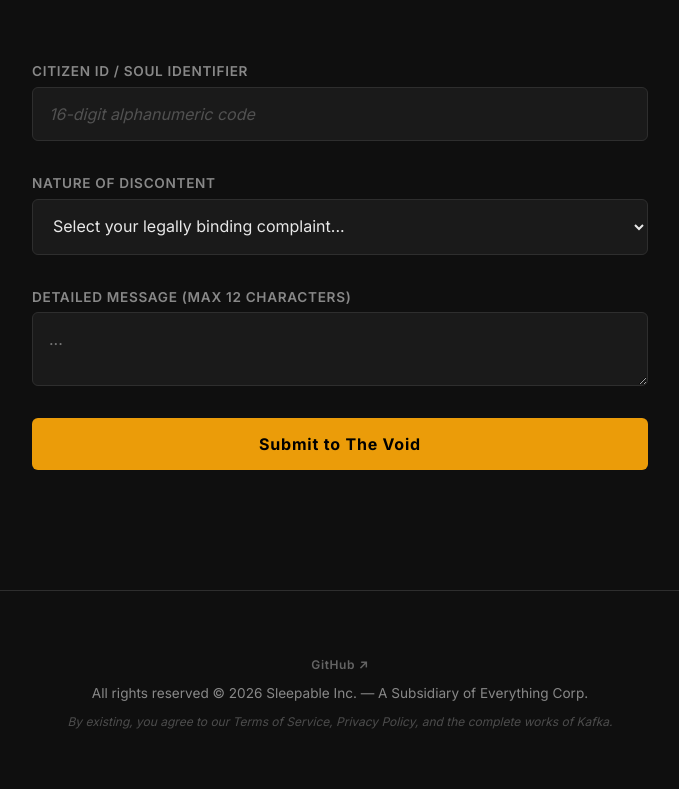
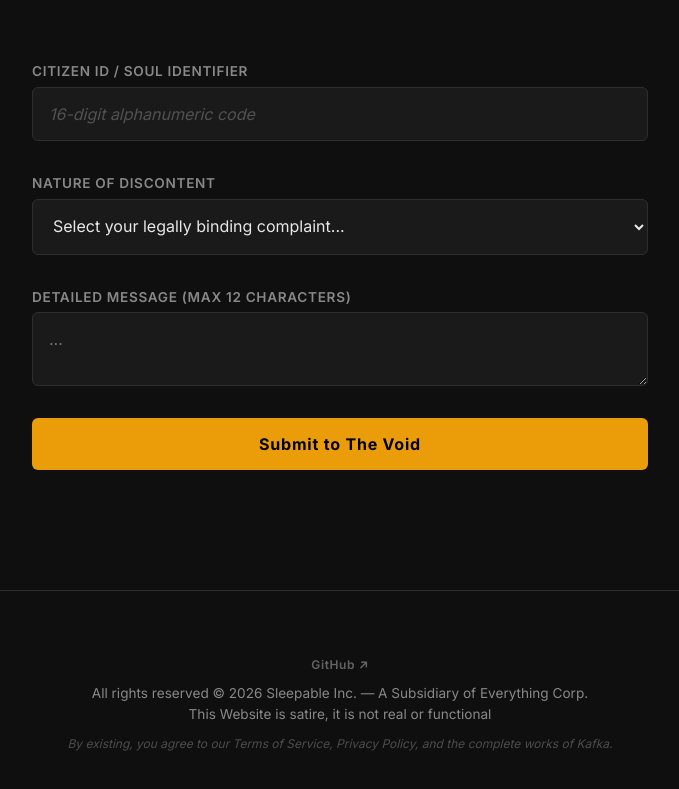
Before and after one commit to UnidentifiedObject/my-website, a plain HTML site: page sleepable/contact.html in a window 1280 px wide. Shown: the part 392-1181 px from the top of the page, without its empty margins (300-979 px from the left). Drawn offline with Linux system fonts and the light colour scheme.

Commit message:
Update contact.html

```diff
--- a/sleepable/contact.html
+++ b/sleepable/contact.html
@@ -120,6 +120,10 @@
             <span class="en">All rights reserved &copy; 2026 Sleepable Inc. — A Subsidiary of Everything Corp.</span>
             <span class="tr">Tüm hakları saklıdır &copy; 2026 Sleepable Inc. — Her Şey Corp. Bir İştiraki.</span>
         </p>
+        <p>
+            <span class="en">This Website is satire, it is not real or functional</span>
+            <span class="tr">Bu web sitesi mizah amaçlıdır. gerçek veya işlevsel değildir.</span>
+        </p>
         <p class="footer-fine-print">
             <span class="en">By existing, you agree to our Terms of Service, Privacy Policy, and the complete works of
                 Kafka.</span>
```
